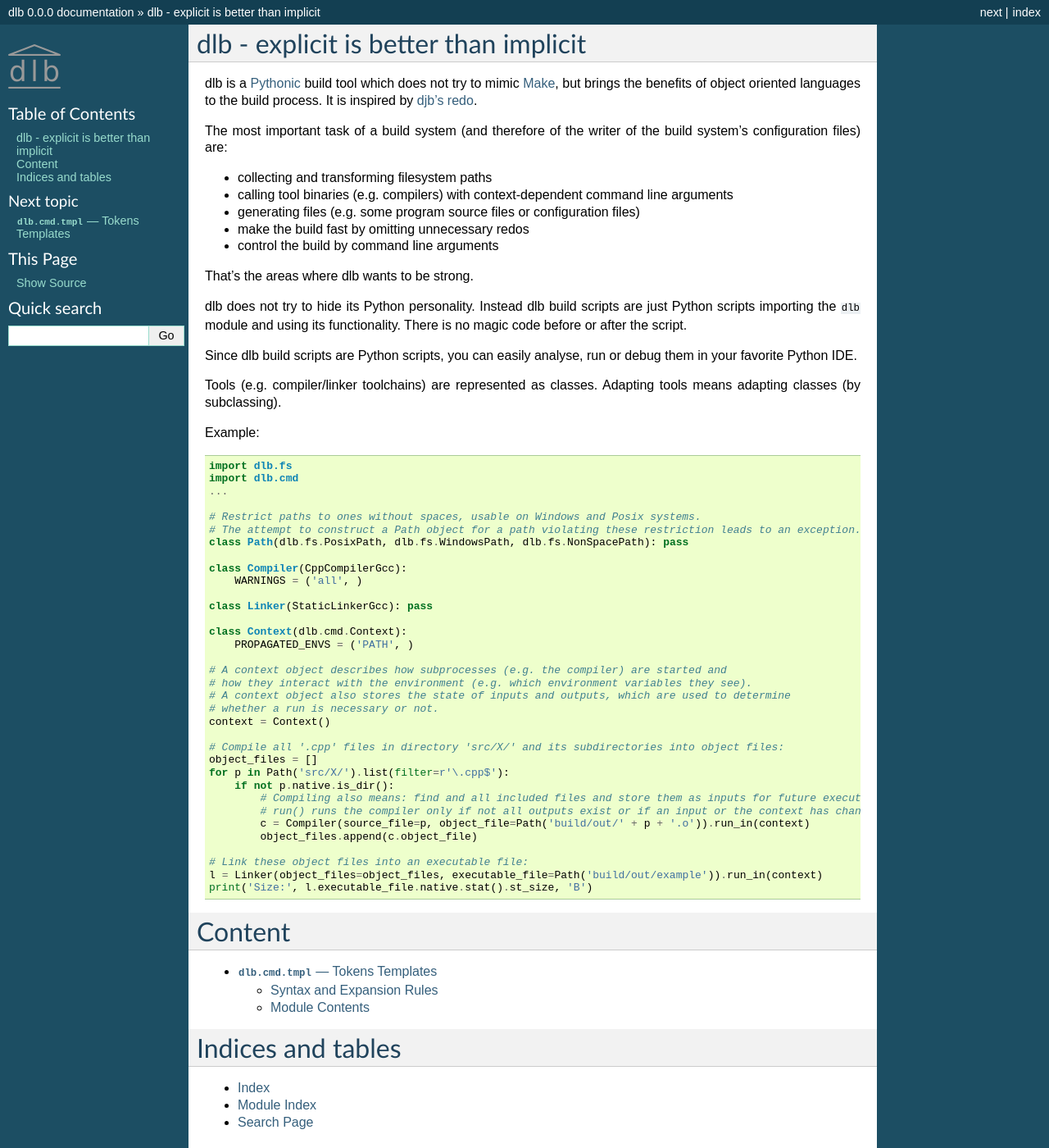
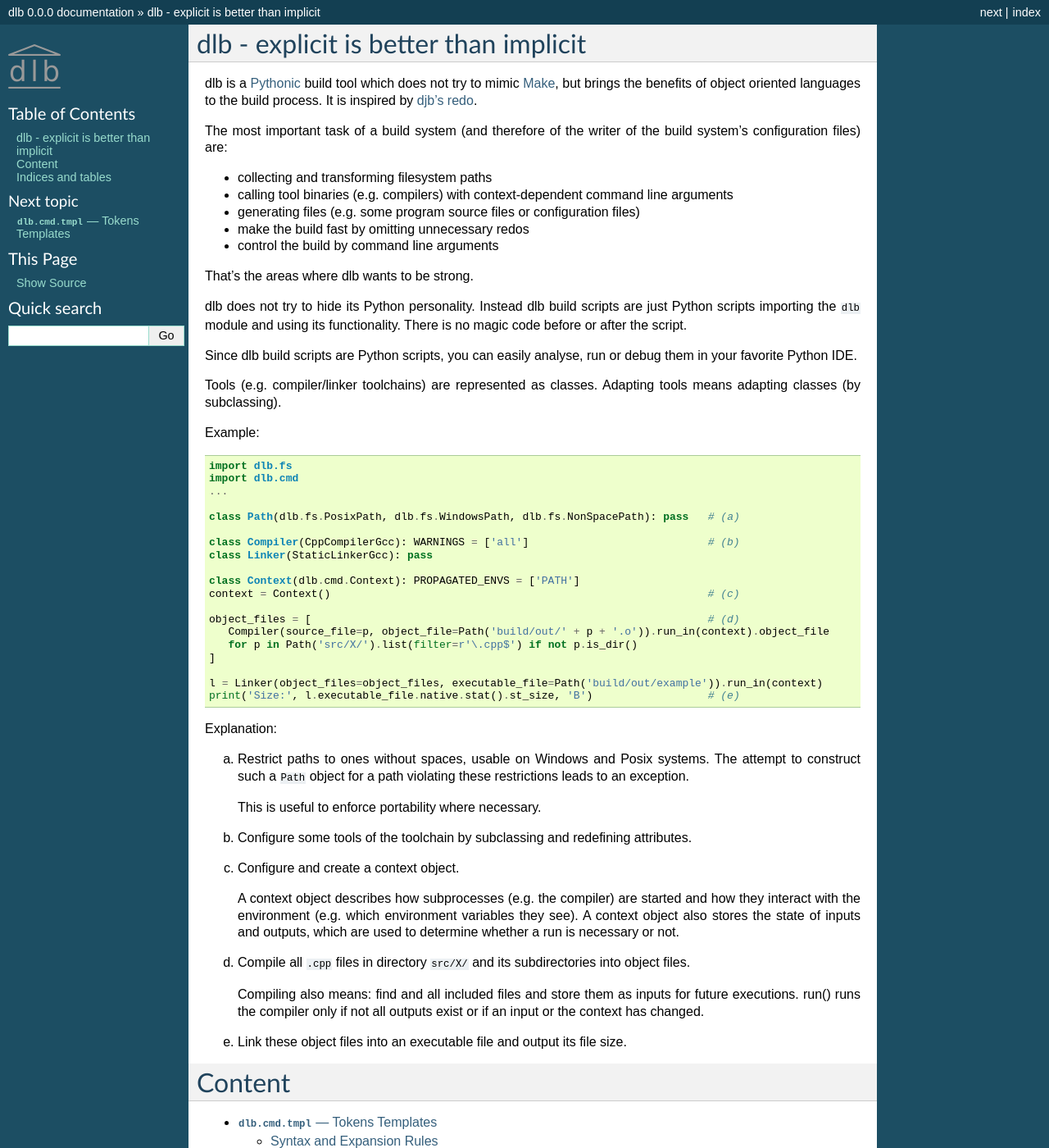
Before and after one commit to dlu-ch/dlb, a Sphinx documentation site: the page built from doc/index.rst, in a window 1280 px wide and 1400 px high. Shown: the whole window at 82% size. Built offline with Sphinx 7.4.7, drawn with Linux system fonts in a browser that asks for light colours; pages that are not in the unit, such as notebooks, are missing from menus.

Commit message:
Simplify and restructure motivational example

```diff
--- a/doc/index.rst
+++ b/doc/index.rst
@@ -31,36 +31,44 @@ Example::
     import dlb.cmd
     ...
 
-    # Restrict paths to ones without spaces, usable on Windows and Posix systems.
-    # The attempt to construct a Path object for a path violating these restriction leads to an exception.
-    class Path(dlb.fs.PosixPath, dlb.fs.WindowsPath, dlb.fs.NonSpacePath): pass
+    class Path(dlb.fs.PosixPath, dlb.fs.WindowsPath, dlb.fs.NonSpacePath): pass   # (a)
 
-    class Compiler(CppCompilerGcc):
-        WARNINGS = ('all', )
-
+    class Compiler(CppCompilerGcc): WARNINGS = ['all']                            # (b)
     class Linker(StaticLinkerGcc): pass
 
-    class Context(dlb.cmd.Context):
-        PROPAGATED_ENVS = ('PATH', )
+    class Context(dlb.cmd.Context): PROPAGATED_ENVS = ['PATH']
+    context = Context()                                                           # (c)
 
-    # A context object describes how subprocesses (e.g. the compiler) are started and
-    # how they interact with the environment (e.g. which environment variables they see).
-    # A context object also stores the state of inputs and outputs, which are used to determine
-    # whether a run is necessary or not.
-    context = Context()
+    object_files = [                                                              # (d)
+       Compiler(source_file=p, object_file=Path('build/out/' + p + '.o')).run_in(context).object_file
+       for p in Path('src/X/').list(filter=r'\.cpp$') if not p.is_dir()
+    ]
 
-    # Compile all '.cpp' files in directory 'src/X/' and its subdirectories into object files:
-    object_files = []
-    for p in Path('src/X/').list(filter=r'\.cpp$'):
-        if not p.native.is_dir():
-            # Compiling also means: find and all included files and store them as inputs for future executions.
-            # run() runs the compiler only if not all outputs exist or if an input or the context has changed.
-            c = Compiler(source_file=p, object_file=Path('build/out/' + p + '.o')).run_in(context)
-            object_files.append(c.object_file)
+    l = Linker(object_files=object_files, executable_file=Path('build/out/example')).run_in(context)
+    print('Size:', l.executable_file.native.stat().st_size, 'B')                  # (e)
 
-    # Link these object files into an executable file:
-    l = Linker(object_files=object_files, executable_file=Path('build/out/example')).run_in(context)
-    print('Size:', l.executable_file.native.stat().st_size, 'B')
+Explanation:
+
+a.  Restrict paths to ones without spaces, usable on Windows and Posix systems.
+    The attempt to construct such a ``Path`` object for a path violating these restrictions leads to an exception.
+
+    This is useful to enforce portability where necessary.
+
+#.  Configure some tools of the toolchain by subclassing and redefining attributes.
+
+#.  Configure and create a context object.
+
+    A context object describes how subprocesses (e.g. the compiler) are started and
+    how they interact with the environment (e.g. which environment variables they see).
+    A context object also stores the state of inputs and outputs, which are used to determine
+    whether a run is necessary or not.
+
+#.  Compile all ``.cpp`` files in directory ``src/X/`` and its subdirectories into object files.
+
+    Compiling also means: find and all included files and store them as inputs for future executions.
+    run() runs the compiler only if not all outputs exist or if an input or the context has changed.
+
+#.  Link these object files into an executable file and output its file size.
 
 .. _Make: https://en.wikipedia.org/wiki/Make_%28software%29
 
```
